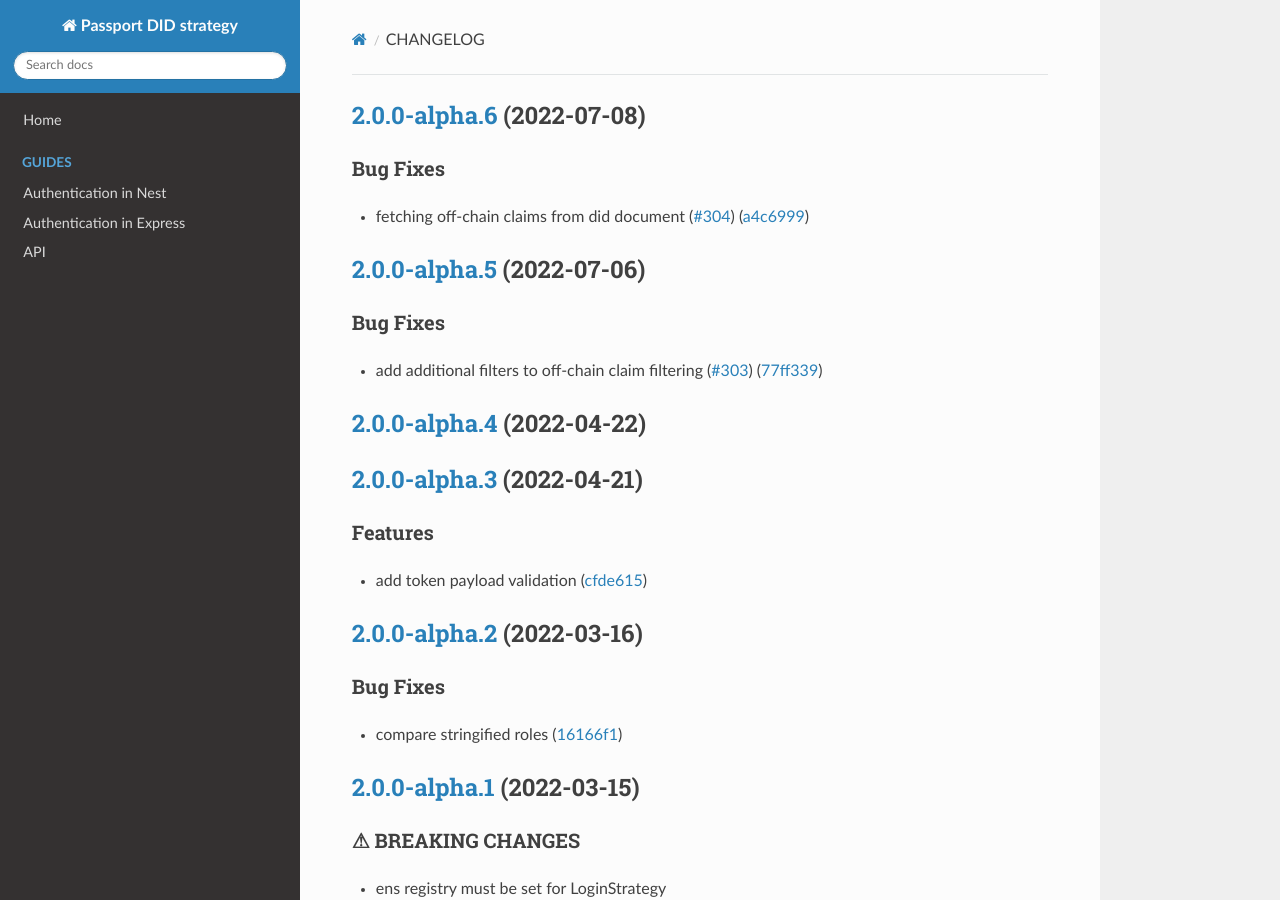
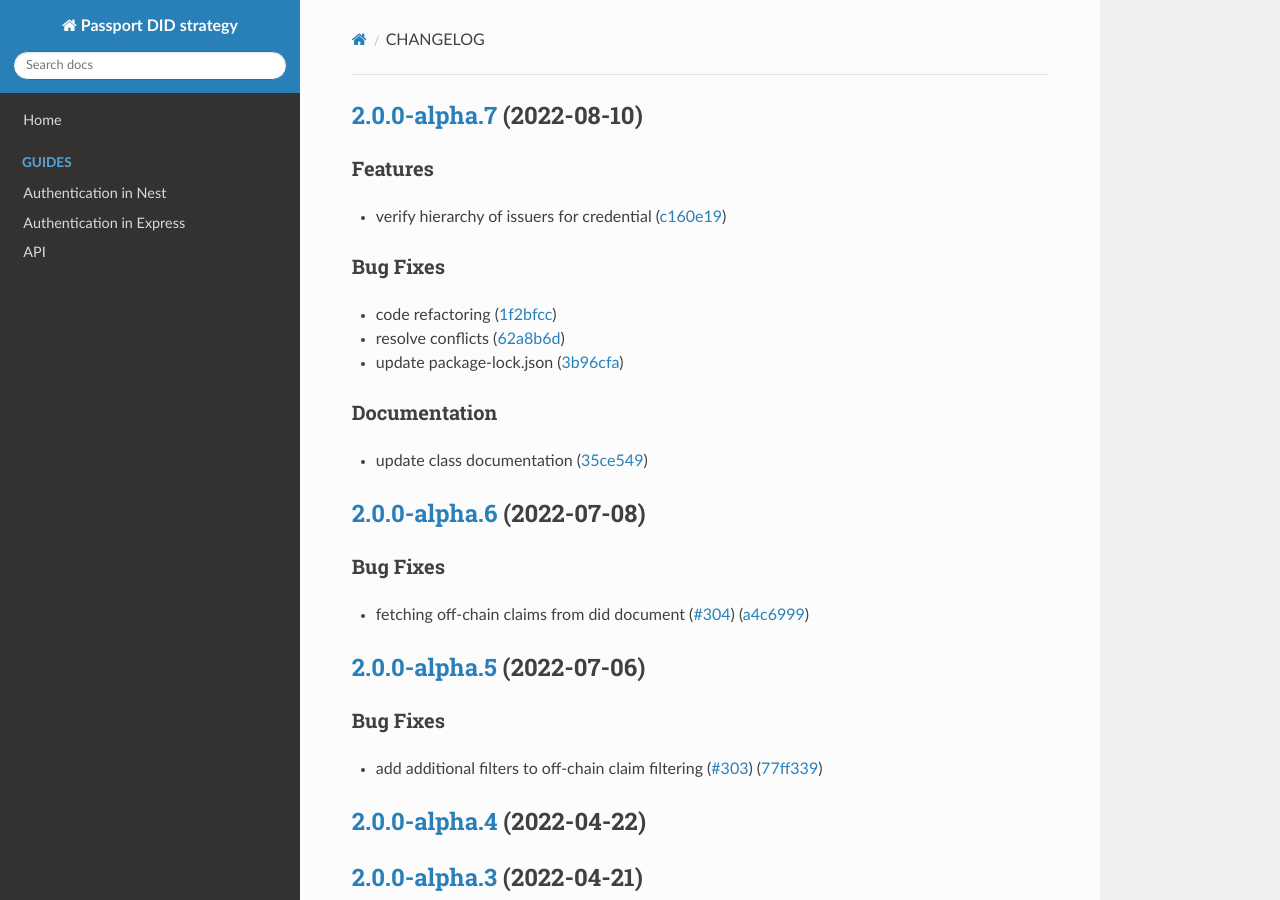
Before and after one commit to energywebfoundation/passport-did-auth, an MkDocs documentation site: the page built from docs/CHANGELOG.md, in a window 1280 px wide and 900 px high. Built offline with MkDocs 1.6.1, drawn with Linux system fonts in a browser that asks for light colours; nearby versions of some CDN libraries.

Commit message:
chore(release): 2.0.0-alpha.7 [skip ci]
## [2.0.0-alpha.7](https://github.com/energywebfoundation/passport-did-auth/compare/v2.0.0-alpha.6...v2.0.0-alpha.7) (2022-08-10)

### Features

* verify hierarchy of issuers for credential ([c160e19](https://github.com/energywebfoundation/passport-did-auth/commit/c160e19e2cf8eed68d73e3022f8bceec07a4f8be))

### Bug Fixes

* code refactoring ([1f2bfcc](https://github.com/energywebfoundation/passport-did-auth/commit/1f2bfcc7f2d9218a7a361eb71de19a75625a408b))
* resolve conflicts ([62a8b6d](https://github.com/energywebfoundation/passport-did-auth/commit/62a8b6dded417be044080f7b7d4cb1be45d63c6c))
* update package-lock.json ([3b96cfa](https://github.com/energywebfoundation/passport-did-auth/commit/3b96cfa63c2f15a2c5267e05f55e111ce95f1236))

### Documentation

* update class documentation ([35ce549](https://github.com/energywebfoundation/passport-did-auth/commit/35ce54954bcca71959f405b50cbc64de0f39916b))

```diff
--- a/docs/CHANGELOG.md
+++ b/docs/CHANGELOG.md
@@ -1,3 +1,22 @@
+## [2.0.0-alpha.7](https://github.com/energywebfoundation/passport-did-auth/compare/v2.0.0-alpha.6...v2.0.0-alpha.7) (2022-08-10)
+
+
+### Features
+
+* verify hierarchy of issuers for credential ([c160e19](https://github.com/energywebfoundation/passport-did-auth/commit/c160e19e2cf8eed68d73e3022f8bceec07a4f8be))
+
+
+### Bug Fixes
+
+* code refactoring ([1f2bfcc](https://github.com/energywebfoundation/passport-did-auth/commit/1f2bfcc7f2d9218a7a361eb71de19a75625a408b))
+* resolve conflicts ([62a8b6d](https://github.com/energywebfoundation/passport-did-auth/commit/62a8b6dded417be044080f7b7d4cb1be45d63c6c))
+* update package-lock.json ([3b96cfa](https://github.com/energywebfoundation/passport-did-auth/commit/3b96cfa63c2f15a2c5267e05f55e111ce95f1236))
+
+
+### Documentation
+
+* update class documentation ([35ce549](https://github.com/energywebfoundation/passport-did-auth/commit/35ce54954bcca71959f405b50cbc64de0f39916b))
+
 ## [2.0.0-alpha.6](https://github.com/energywebfoundation/passport-did-auth/compare/v2.0.0-alpha.5...v2.0.0-alpha.6) (2022-07-08)
 
 
--- a/package.json
+++ b/package.json
@@ -1,6 +1,6 @@
 {
   "name": "passport-did-auth",
-  "version": "1.3.0-alpha.4",
+  "version": "2.0.0-alpha.7",
   "description": "",
   "main": "dist/index.js",
   "types": "dist/index.d.ts",
```
